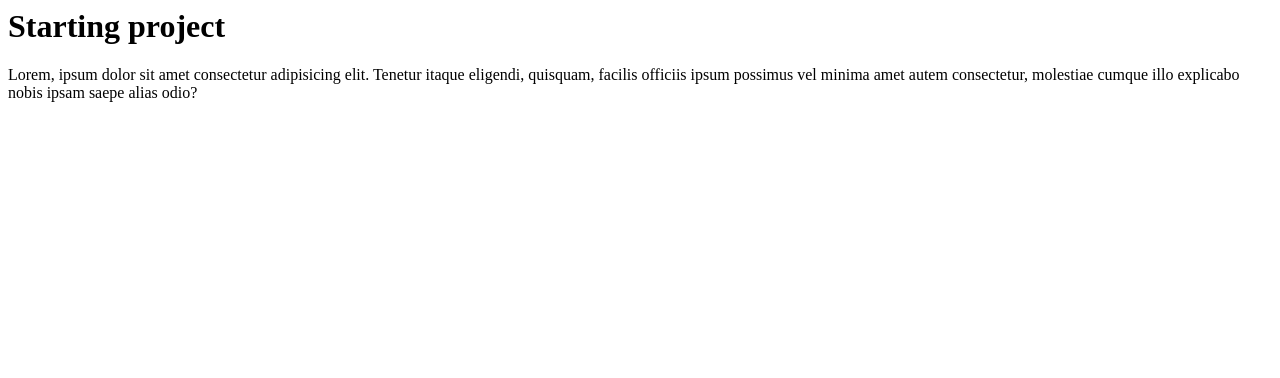
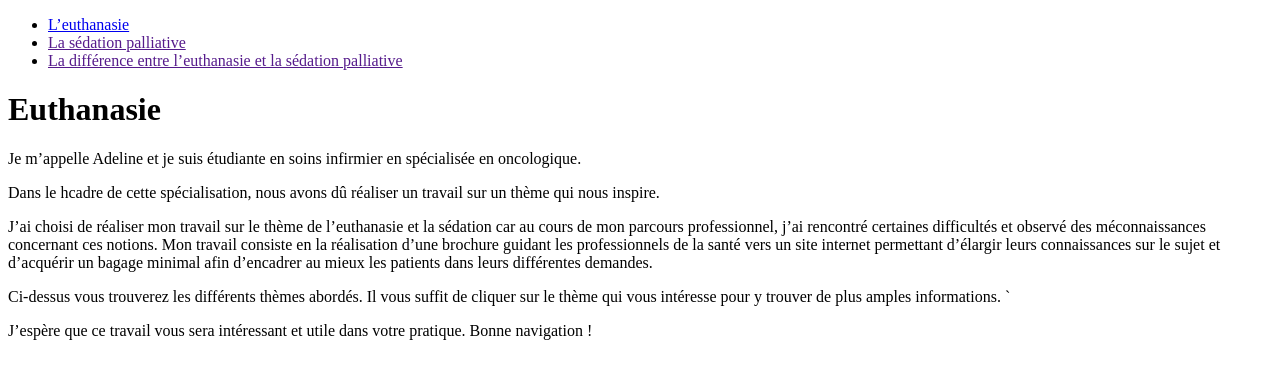
Before and after one commit to Christophe28/info_euthanasie, a plain HTML site: page index.html in a window 1280 px wide. Drawn offline with Linux system fonts and the light colour scheme.

Commit message:
Add files via upload

```diff
--- a/index.html
+++ b/index.html
@@ -1,2 +1,31 @@
-<h1>Starting project</h1>
-<p>Lorem, ipsum dolor sit amet consectetur adipisicing elit. Tenetur itaque eligendi, quisquam, facilis officiis ipsum possimus vel minima amet autem consectetur, molestiae cumque illo explicabo nobis ipsam saepe alias odio?</p>
+<!DOCTYPE html>
+<html lang="en">
+<head>
+  <meta charset="UTF-8">
+  <meta name="viewport" content="width=device-width, initial-scale=1.0">
+  <title>Info euthanasie</title>
+</head>
+<body>
+  <header>
+    <nav>
+      <ul>
+        <li><a href="./pages/euthanasie.html" target="_blank">L’euthanasie</a></li>
+        <li><a href="">La sédation palliative</a></li>
+        <li><a href="">La différence entre l’euthanasie et la sédation
+          palliative</a></li>
+      </ul>
+    </nav>
+  </header>
+  <main>
+    <div class="wrapper">
+      <h1>Euthanasie</h1>
+      <p>Je m’appelle Adeline et je suis étudiante en soins infirmier en spécialisée en oncologique.</p>
+      <p>Dans le hcadre de cette spécialisation, nous avons dû réaliser un travail sur un thème qui nous inspire. </p>
+      <p>J’ai choisi de réaliser mon travail sur le thème de l’euthanasie et la sédation car au cours de mon parcours professionnel, j’ai rencontré certaines difficultés et observé des méconnaissances concernant ces notions. Mon travail consiste en la réalisation d’une brochure guidant les professionnels de la santé vers un site internet permettant d’élargir leurs connaissances sur le sujet et d’acquérir un bagage minimal afin d’encadrer au mieux les patients dans leurs différentes demandes. </p>
+      <p>Ci-dessus vous trouverez les différents thèmes abordés. Il vous suffit de cliquer sur le thème qui vous intéresse pour y trouver de plus amples informations. `</p>
+      <p>J’espère que ce travail vous sera intéressant et utile dans votre pratique.
+        Bonne navigation !</p>
+    </div>
+  </main>
+</body>
+</html>
```
